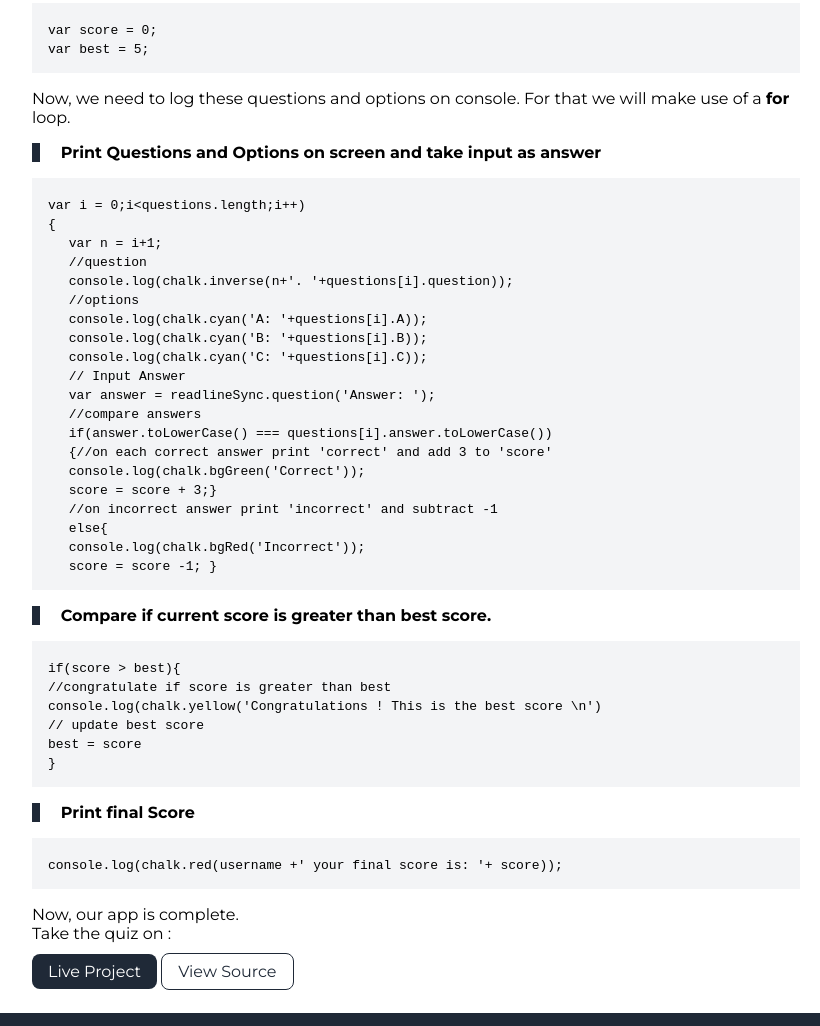
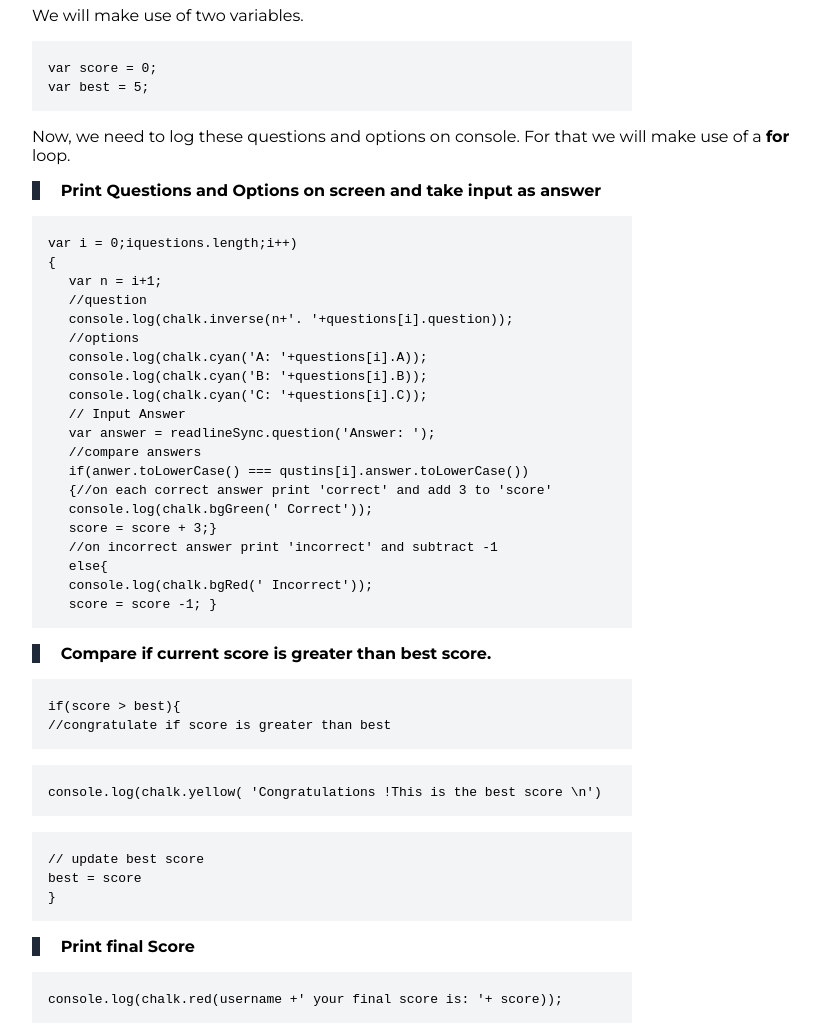
Before and after one commit to MdBilal420/my-site, a plain HTML site: page js-cli-quiz.html in a window 1280 px wide. Shown: the part 1581-2607 px from the top of the page, without its empty margins (224-1044 px from the left). Drawn offline with Linux system fonts and the light colour scheme; a web font is replaced by a local one.

Commit message:
update: blog page responsive

```diff
--- a/js-cli-quiz.html
+++ b/js-cli-quiz.html
@@ -96,7 +96,7 @@
                 <blockquote style="font-weight: bold;">Print Questions and Options on screen and take input as answer</blockquote>
 
                   <div class="code-area">
-                    <p><code>var i = 0;i<<span>questions</span>.length;i++)</code></p>
+                    <p><code>var i = 0;i<span>questions</span>.length;i++)</code></p>
 
                     <p><code>{</code></p>
                         <div style="padding-left: 1.3rem;">
@@ -110,13 +110,13 @@
                             <p><code>// Input Answer</code></p>
                             <p><code>var answer = readlineSync.question('Answer: ');</code></p>
                             <p><code> //compare answers</code></p>
-                            <p><code>if(answer.toLowerCase() === questions[i].answer.toLowerCase())</code></p>
+                            <p><code>if(anwer.toLowerCase() === qustins[i].answer.toLowerCase())</code></p>
                             <p><code>{//on each correct answer print 'correct' and add 3 to 'score'</code></p>
-                            <p><code>console.log(chalk.bgGreen('Correct'));</code></p>
+                            <p><code>console.log(chalk.bgGreen(' Correct'));</code></p>
                             <p><code>score = score + 3;}</code></p>
                             <p><code>//on incorrect answer print 'incorrect' and subtract -1</code></p>
                             <p><code>else{</code></p>
-                            <p><code>console.log(chalk.bgRed('Incorrect'));</code></p>
+                            <p><code>console.log(chalk.bgRed(' Incorrect'));</code></p>
                             <p> <code>score = score -1; }</code></p>
                        </div>
                  </div>
@@ -127,9 +127,11 @@
                 <div class="code-area">
                     <p><code>if(score > best){</code></p>
                     <p><code>//congratulate if score is greater than best</code></p>
-                    <div>
-                    <p><code>console.log(chalk.yellow('Congratulations ! This is the best score \n')</code></p>
                 </div>
+                <div class="code-area">
+                    <p><code>console.log(chalk.yellow( 'Congratulations !This is the best score \n')</code></p>
+                </div>
+                <div class="code-area">
                     <p><code>// update best score</code></p>
                     <p><code>best = score</code></p>
                     <p><code>}</code></p>
--- a/style.css
+++ b/style.css
@@ -53,12 +53,15 @@ hr {
 /** container **/
 .container {
     padding: 0rem 1rem;
+
 }
 
 .container-center {
     max-width: 800px;
     margin: auto;
 }
+
+
 
 /** links **/
 .link {
@@ -187,7 +190,7 @@ hr {
 .code-area{
     margin-top: 1rem;
     margin-bottom: 1rem;
-    max-width: 800px;
+    max-width: 600px;
     padding: 1rem;
     background-color: var(--off-white);
 }
```
